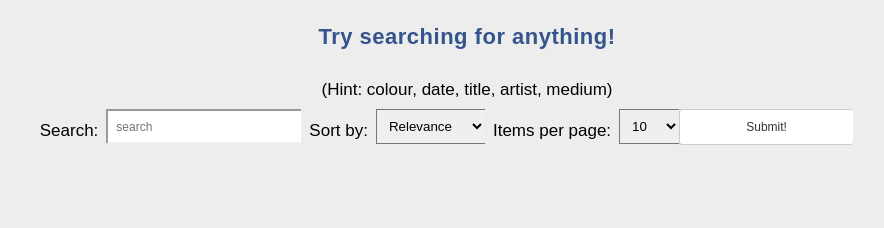
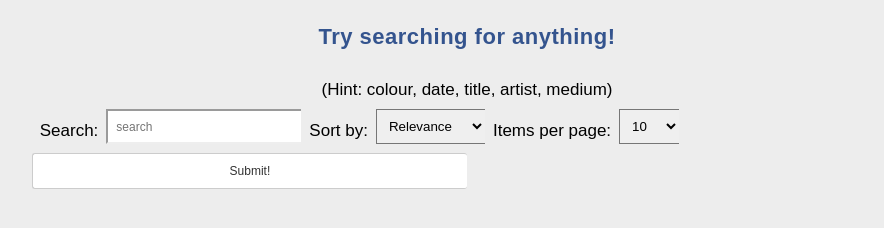
Before and after one commit to melissajclark/museum-APIs, a website: page index.html in a window 1280 px wide. Shown: the part 194-422 px from the top of the page, without its empty margins (173-1057 px from the left). Drawn offline with nearby package versions, Linux system fonts and the light colour scheme.

Commit message:
increased width of grid form, added span for label so jquery can remove it

```diff
--- a/index.html
+++ b/index.html
@@ -46,11 +46,10 @@
 			<fieldset class="artSearch">
 				<form class="grid-form">
 
-				<section data-row-span="10">
-
+				<section data-row-span="4">
 					<label for="search" class="searchLabel">
-						<span class="searchContent" data-field-span="2">Search:</span>
-				      		<input type="text" name="searchField" id="searchForm" placeholder="search" data-field-span="2" required/>
+						<span class="searchContent" data-field-span="1">Search:</span>
+				      		<input type="text" name="searchField" id="searchForm" placeholder="search" data-field-span="1" required/>
 				      </label>
 
 		        	<label for="sortOptions">
```
